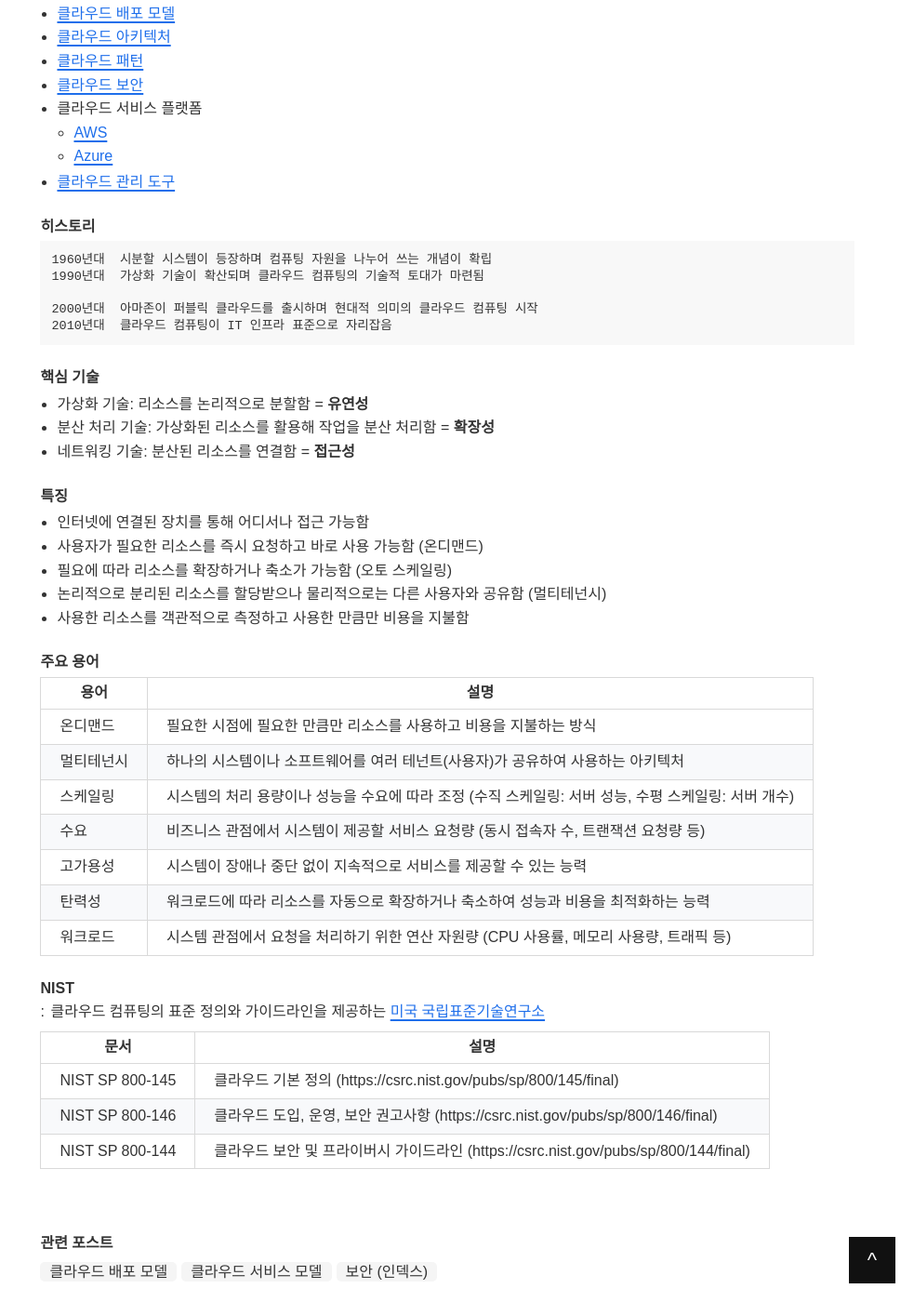
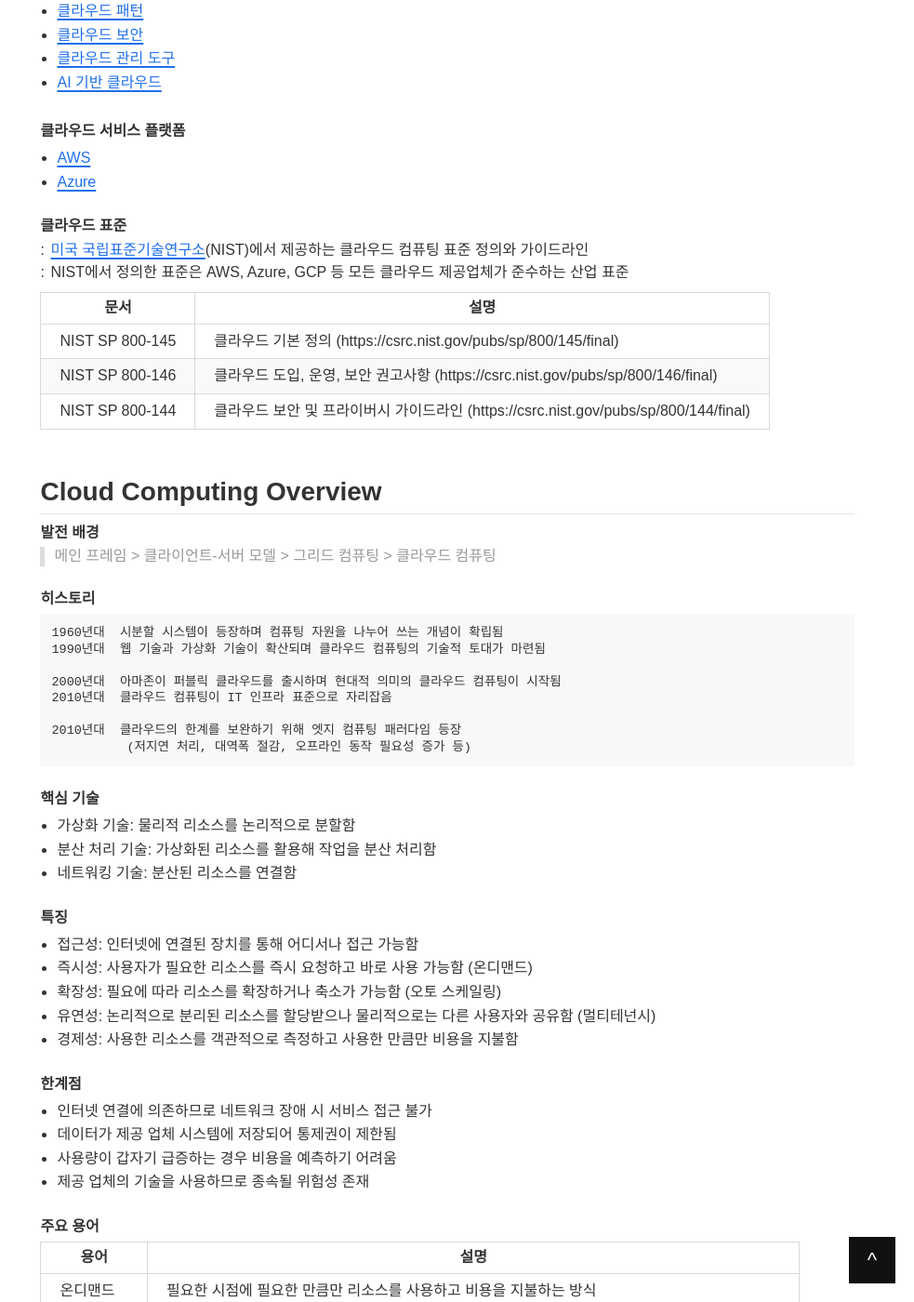
Before and after one commit to underpage/underpage.github.io, a Jekyll site: the page built from _doc/cloud/index.md, in a window 1280 px wide and 1400 px high, scrolled down 369 px. Shown: the whole window at 93% size, without its empty margins (297-1280 px from the left). Built offline with Jekyll 4.4.1, drawn with Linux system fonts in a browser that asks for light colours; some of the changed text lies outside the part shown.

Commit message:
클라우드 인덱스 정리 및 개요 추가

````diff
--- a/_doc/cloud/index.md
+++ b/_doc/cloud/index.md
@@ -2,60 +2,86 @@
 order: 14
 title: Cloud
 description: 클라우드 컴퓨팅 (인덱스)
-summary: 클라우드 컴퓨팅 서비스 모델, 아키텍처, 핵심 기술, 특징, 용어 등에 대한 개요
+summary: 클라우드 컴퓨팅의 핵심 기술, 서비스 모델, 아키텍처, 특징, 관련 용어 등에 대한 개요
 keywords:
 - cloud computing
-- cloud glossary
+- cloud
 tags:
 - cloud
-- glossary
 - index
 created_time: 2025-09-30 21:45
-modified_time: 2025-10-04 08:19
+modified_time: 2025-11-28 18:46
 ---
 
 # Cloud Computing
-: 인터넷을 통해 컴퓨팅 자원을 필요한 만큼 사용하고 비용을 지불하는 서비스 모델 및 컴퓨팅 아키텍처
+: 인터넷을 통해 컴퓨팅 자원을 필요한 만큼 사용하고 비용을 지불하는 서비스 및 컴퓨팅 아키텍처
 : 클라우드 컴퓨팅은 대형 IT 기업들이 보유한 유휴 컴퓨팅 자원을 활용하는 목적에서 시작됨
-: 사용자는 컴퓨팅 자원을 직접 소유, 관리하지 않고 클라우드 제공업체가 지원하는 컴퓨팅 서비스를 이용함
-: 기존의 온프레미스(자체 구축) 방식, 코로케이션 서비스, 호스팅 서비스가 갖는 단점을 보완함
+: 사용자는 컴퓨팅 자원을 직접 소유하거나 관리하지 않고 제공업체가 지원하는 클라우드 서비스를 이용함
 
-> 클라우드 컴퓨팅 = 아키텍처 + 서비스 모델 + 배포 모델 + 기술 인프라 + 보안
-
-
+- [클라우드 컴퓨팅 개요](#cloud-computing-overview)
 - [클라우드 서비스 모델](./cloud-service-model.md)
 - [클라우드 배포 모델](./cloud-deployment-model.md)
 - [클라우드 아키텍처](./cloud-architecture.md)
 - [클라우드 패턴](./cloud-pattern.md)
 - [클라우드 보안](./cloud-security.md)
-- 클라우드 서비스 플랫폼
-  - [AWS](./aws/index.md)
-  - [Azure](./azure/index.md)
 - [클라우드 관리 도구](./cloud-management-tool.md)
+- [AI 기반 클라우드](./ai-driven-cloud.md)
+
+**클라우드 서비스 플랫폼**
+- [AWS](./aws/index.md)
+- [Azure](./azure/index.md)
+
+
+**클라우드 표준**
+: [미국 국립표준기술연구소](../standard/index.md#nist)(NIST)에서 제공하는 클라우드 컴퓨팅 표준 정의와 가이드라인
+: NIST에서 정의한 표준은 AWS, Azure, GCP 등 모든 클라우드 제공업체가 준수하는 산업 표준
+
+문서 | 설명
+---|---
+NIST SP 800-145 | 클라우드 기본 정의 (https://csrc.nist.gov/pubs/sp/800/145/final)
+NIST SP 800-146 | 클라우드 도입, 운영, 보안 권고사항 (https://csrc.nist.gov/pubs/sp/800/146/final)
+NIST SP 800-144 | 클라우드 보안 및 프라이버시 가이드라인 (https://csrc.nist.gov/pubs/sp/800/144/final)
+
+
+
+## Cloud Computing Overview
+
+**발전 배경**
+> 메인 프레임 > 클라이언트-서버 모델 > 그리드 컴퓨팅 > 클라우드 컴퓨팅
 
 
 **히스토리**
 ```
-1960년대  시분할 시스템이 등장하며 컴퓨팅 자원을 나누어 쓰는 개념이 확립
-1990년대  가상화 기술이 확산되며 클라우드 컴퓨팅의 기술적 토대가 마련됨
+1960년대  시분할 시스템이 등장하며 컴퓨팅 자원을 나누어 쓰는 개념이 확립됨
+1990년대  웹 기술과 가상화 기술이 확산되며 클라우드 컴퓨팅의 기술적 토대가 마련됨
 
-2000년대  아마존이 퍼블릭 클라우드를 출시하며 현대적 의미의 클라우드 컴퓨팅 시작
+2000년대  아마존이 퍼블릭 클라우드를 출시하며 현대적 의미의 클라우드 컴퓨팅이 시작됨
 2010년대  클라우드 컴퓨팅이 IT 인프라 표준으로 자리잡음
+
+2010년대  클라우드의 한계를 보완하기 위해 엣지 컴퓨팅 패러다임 등장
+          (저지연 처리, 대역폭 절감, 오프라인 동작 필요성 증가 등)
 ```
 
 
 **핵심 기술**
-- 가상화 기술: 리소스를 논리적으로 분할함 = **유연성**
-- 분산 처리 기술: 가상화된 리소스를 활용해 작업을 분산 처리함 = **확장성**
-- 네트워킹 기술: 분산된 리소스를 연결함 = **접근성**
+- 가상화 기술: 물리적 리소스를 논리적으로 분할함
+- 분산 처리 기술: 가상화된 리소스를 활용해 작업을 분산 처리함
+- 네트워킹 기술: 분산된 리소스를 연결함
 
 
 **특징**
-- 인터넷에 연결된 장치를 통해 어디서나 접근 가능함
-- 사용자가 필요한 리소스를 즉시 요청하고 바로 사용 가능함 (온디맨드)
-- 필요에 따라 리소스를 확장하거나 축소가 가능함 (오토 스케일링)
-- 논리적으로 분리된 리소스를 할당받으나 물리적으로는 다른 사용자와 공유함 (멀티테넌시)
-- 사용한 리소스를 객관적으로 측정하고 사용한 만큼만 비용을 지불함
+- 접근성: 인터넷에 연결된 장치를 통해 어디서나 접근 가능함
+- 즉시성: 사용자가 필요한 리소스를 즉시 요청하고 바로 사용 가능함 (온디맨드)
+- 확장성: 필요에 따라 리소스를 확장하거나 축소가 가능함 (오토 스케일링)
+- 유연성: 논리적으로 분리된 리소스를 할당받으나 물리적으로는 다른 사용자와 공유함 (멀티테넌시)
+- 경제성: 사용한 리소스를 객관적으로 측정하고 사용한 만큼만 비용을 지불함
+
+
+**한계점**
+- 인터넷 연결에 의존하므로 네트워크 장애 시 서비스 접근 불가
+- 데이터가 제공 업체 시스템에 저장되어 통제권이 제한됨
+- 사용량이 갑자기 급증하는 경우 비용을 예측하기 어려움
+- 제공 업체의 기술을 사용하므로 종속될 위험성 존재
 
 
 **주요 용어**
@@ -64,18 +90,10 @@ modified_time: 2025-10-04 08:19
 ---|---
 온디맨드 | 필요한 시점에 필요한 만큼만 리소스를 사용하고 비용을 지불하는 방식
 멀티테넌시 | 하나의 시스템이나 소프트웨어를 여러 테넌트(사용자)가 공유하여 사용하는 아키텍처
-스케일링 | 시스템의 처리 용량이나 성능을 수요에 따라 조정 (수직 스케일링: 서버 성능, 수평 스케일링: 서버 개수)
-수요 | 비즈니스 관점에서 시스템이 제공할 서비스 요청량 (동시 접속자 수, 트랜잭션 요청량 등)
-고가용성 | 시스템이 장애나 중단 없이 지속적으로 서비스를 제공할 수 있는 능력
+스케일링 | 시스템의 처리 용량이나 성능을 수요에 따라 조정 (수직 스케일링: 서버 성능, 수평 스케일링: 서버 수)
+수요 | 비즈니스 관점에서 시스템이 제공하는 서비스 요청량 (동시 접속자, 트랜잭션 요청량 등)
+가용성 | 시스템이 장애나 중단 없이 지속적으로 서비스를 제공할 수 있는 능력
+확장성 | 시스템이 증가하는 부하를 처리할 수 있는 능력
 탄력성 | 워크로드에 따라 리소스를 자동으로 확장하거나 축소하여 성능과 비용을 최적화하는 능력
-워크로드 | 시스템 관점에서 요청을 처리하기 위한 연산 자원량 (CPU 사용률, 메모리 사용량, 트래픽 등)
-
-
-**NIST**
-: 클라우드 컴퓨팅의 표준 정의와 가이드라인을 제공하는 [미국 국립표준기술연구소](../standard/index.md#nist)
-
-문서 | 설명
----|---
-NIST SP 800-145 | 클라우드 기본 정의 (https://csrc.nist.gov/pubs/sp/800/145/final)
-NIST SP 800-146 | 클라우드 도입, 운영, 보안 권고사항 (https://csrc.nist.gov/pubs/sp/800/146/final)
-NIST SP 800-144 | 클라우드 보안 및 프라이버시 가이드라인 (https://csrc.nist.gov/pubs/sp/800/144/final)
+워크로드 | 시스템 관점에서 요청을 처리하기 위한 연산 자원량 (메모리 사용량, 트래픽 등)
+프로비저닝 | 리소스를 사용 가능한 상태로 준비하고 할당하는 일련의 과정 및 기술
````
